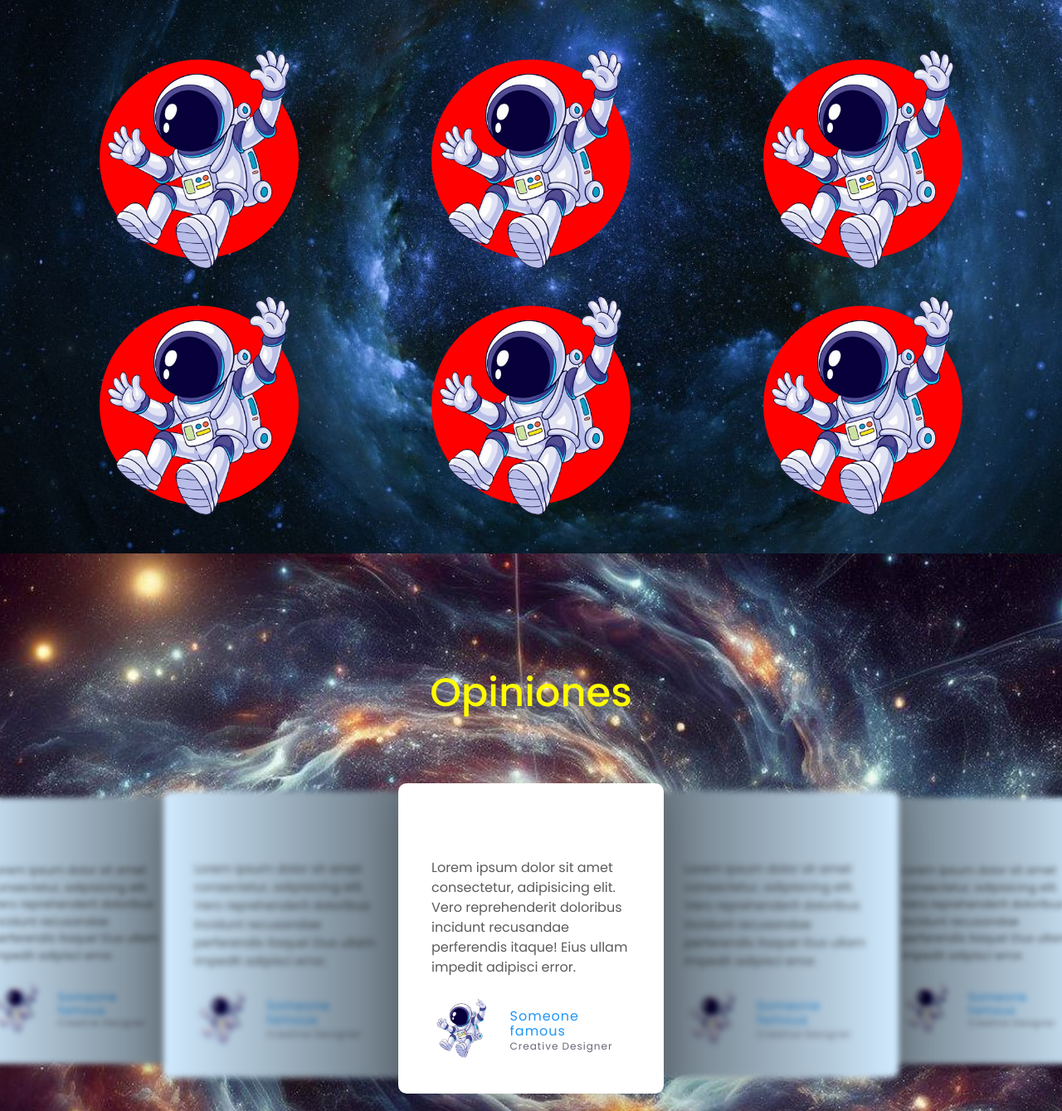
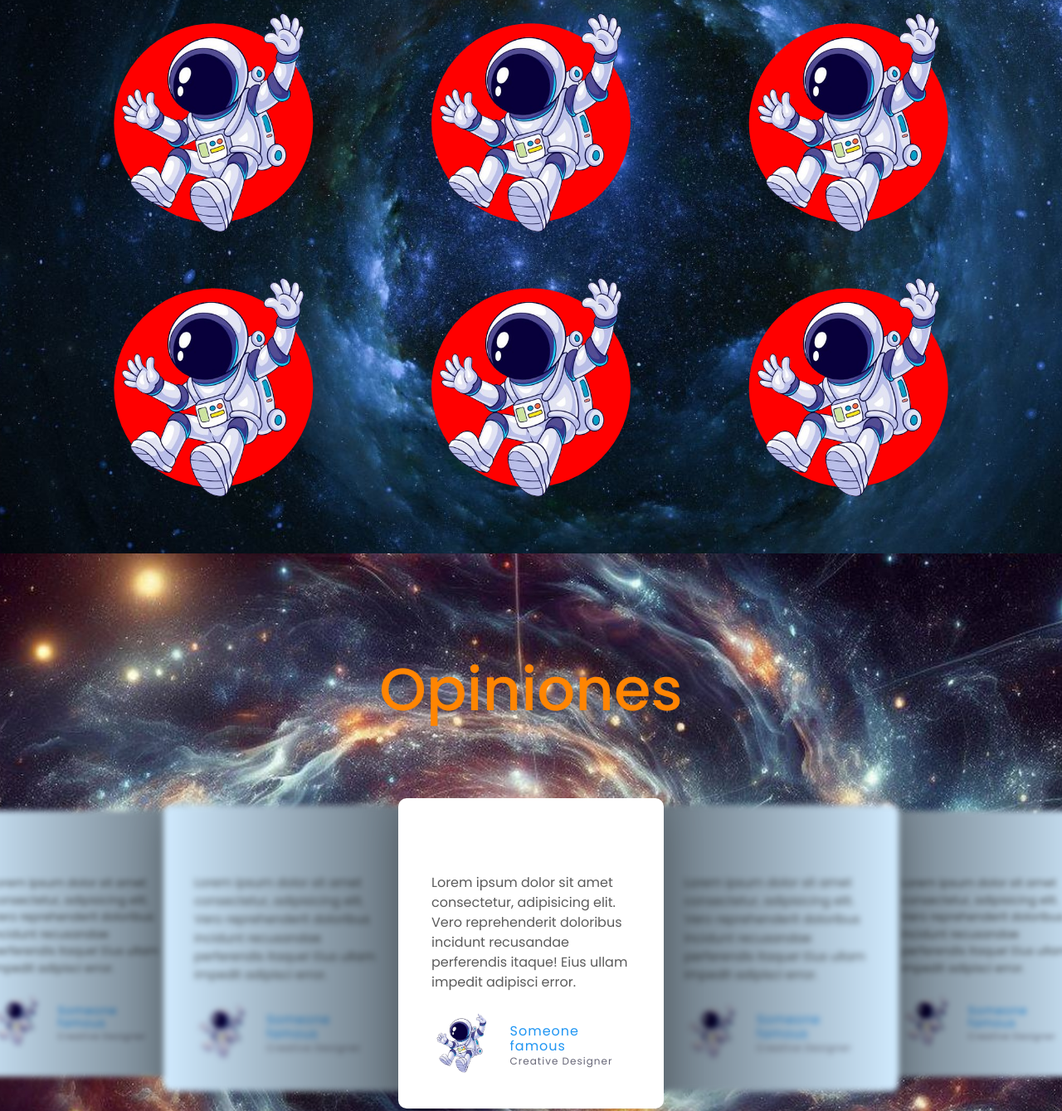
Before and after one commit to Arismendi01/teqle2, a plain HTML site: page index.html in a window 1280 px wide. Shown: the part 933-2272 px from the top of the page at 83% size. Drawn offline with nearby package versions, Linux system fonts and the light colour scheme.

Commit message:
Mejore la parte de servicios y mejore la parte de opiniones

```diff
--- a/index.html
+++ b/index.html
@@ -47,7 +47,8 @@
     <!--Efecto paralax las sec y el efecto de las cajas con la imagen-->
     <section class="sec1">
         <section class="servicios">
-            <h1> Nuestros servicios</h1>
+            <div class="content-area" id="servicios-section">
+                <h1 class="title">Nuestros Servicios</h1>
                 <div class="sec1 card">
                     <div class="circle"></div>
                     <div class="content">
@@ -102,18 +103,21 @@
                     </div>
                     <img class="imgsec1" src="./img/niñoteqle.png" alt="Niño teqle">
                 </div>
+            </div>
         </section>
-        <section class="contain"></section>
-    </section>
+
         <section class="sec2-opiniones">
             <div class="swiper-container">
-            <h2>Opiniones</h2>
+                <div class="content-area" id="opiniones-section">
+                    <h2 class="opiniones">Opiniones</h2>
+                </div>
                 <div class="swiper-wrapper">
                     <!-- Testimonio 1 -->
                     <div class="swiper-slide">
                         <div class="testimonialbox">
                             <div class="contentopiniones">
-                            <p>Lorem ipsum dolor sit amet consectetur, adipisicing elit. Vero reprehenderit doloribus
+                                <p>Lorem ipsum dolor sit amet consectetur, adipisicing elit. Vero reprehenderit
+                                    doloribus
                                     incidunt recusandae perferendis itaque! Eius ullam impedit adipisci error.</p>
                                 <div class="details">
                                     <div class="imgbox">
@@ -129,7 +133,8 @@
                     <div class="swiper-slide">
                         <div class="testimonialbox">
                             <div class="contentopiniones">
-                            <p>Lorem ipsum dolor sit amet consectetur, adipisicing elit. Vero reprehenderit doloribus
+                                <p>Lorem ipsum dolor sit amet consectetur, adipisicing elit. Vero reprehenderit
+                                    doloribus
                                     incidunt recusandae perferendis itaque! Eius ullam impedit adipisci error.</p>
                                 <div class="details">
                                     <div class="imgbox">
@@ -145,7 +150,8 @@
                     <div class="swiper-slide">
                         <div class="testimonialbox">
                             <div class="contentopiniones">
-                            <p>Lorem ipsum dolor sit amet consectetur, adipisicing elit. Vero reprehenderit doloribus
+                                <p>Lorem ipsum dolor sit amet consectetur, adipisicing elit. Vero reprehenderit
+                                    doloribus
                                     incidunt recusandae perferendis itaque! Eius ullam impedit adipisci error.</p>
                                 <div class="details">
                                     <div class="imgbox">
@@ -161,7 +167,8 @@
                     <div class="swiper-slide">
                         <div class="testimonialbox">
                             <div class="contentopiniones">
-                            <p>Lorem ipsum dolor sit amet consectetur, adipisicing elit. Vero reprehenderit doloribus
+                                <p>Lorem ipsum dolor sit amet consectetur, adipisicing elit. Vero reprehenderit
+                                    doloribus
                                     incidunt recusandae perferendis itaque! Eius ullam impedit adipisci error.</p>
                                 <div class="details">
                                     <div class="imgbox">
@@ -176,7 +183,8 @@
                     <div class="swiper-slide">
                         <div class="testimonialbox">
                             <div class="contentopiniones">
-                            <p>Lorem ipsum dolor sit amet consectetur, adipisicing elit. Vero reprehenderit doloribus
+                                <p>Lorem ipsum dolor sit amet consectetur, adipisicing elit. Vero reprehenderit
+                                    doloribus
                                     incidunt recusandae perferendis itaque! Eius ullam impedit adipisci error.</p>
                                 <div class="details">
                                     <div class="imgbox">
@@ -191,7 +199,8 @@
                     <div class="swiper-slide">
                         <div class="testimonialbox">
                             <div class="contentopiniones">
-                            <p>Lorem ipsum dolor sit amet consectetur, adipisicing elit. Vero reprehenderit doloribus
+                                <p>Lorem ipsum dolor sit amet consectetur, adipisicing elit. Vero reprehenderit
+                                    doloribus
                                     incidunt recusandae perferendis itaque! Eius ullam impedit adipisci error.</p>
                                 <div class="details">
                                     <div class="imgbox">
--- a/java.js
+++ b/java.js
@@ -44,3 +44,92 @@ var swiper = new Swiper('.swiper-container', {
 	},
 	speed: 800, // Ajusta la velocidad de transición según sea necesario
   });
+
+  //este es el titulo de las secciones
+  class ScrambleTheText {
+    constructor(getTheTitle, chars) {
+        this.getTheTitle = getTheTitle;
+        this.chars = chars;
+        this.update = this.update.bind(this);
+    }
+
+    setText(newText) {
+        var oldText = this.getTheTitle.innerText;
+        var length = Math.max(oldText.length, newText.length);
+        var promise = new Promise((resolve) => (this.resolve = resolve));
+
+        this.queue = [];
+        for (let i = 0; i < length; i++) {
+            var from = oldText[i] || "";
+            var to = newText[i] || "";
+            var start = Math.floor(Math.random() * 40);
+            var end = start + Math.floor(Math.random() * 40);
+            this.queue.push({
+                from,
+                to,
+                start,
+                end
+            });
+        }
+        cancelAnimationFrame(this.frameRequest);
+        this.frame = 0;
+        this.update();
+        return promise;
+    }
+
+    update() {
+        let output = "";
+        let complete = 0;
+        for (let i = 0, n = this.queue.length; i < n; i++) {
+            let { from, to, start, end, char } = this.queue[i];
+            if (this.frame >= end) {
+                complete++;
+                output += to;
+            } else if (this.frame >= start) {
+                if (!char || Math.random() < 0.28) {
+                    char = this.randomCharacter();
+                    this.queue[i].char = char;
+                }
+                output += `<span class="dummy">${char}</span>`;
+            } else {
+                output += from;
+            }
+        }
+        this.getTheTitle.innerHTML = output;
+        if (complete === this.queue.length) {
+            this.resolve();
+        } else {
+            this.frameRequest = requestAnimationFrame(this.update);
+            this.frame++;
+        }
+    }
+
+    randomCharacter() {
+        return this.chars[Math.floor(Math.random() * this.chars.length)];
+    }
+}
+
+// The Titles
+let serviciosTitle = "Nuestros Servicios";
+let opinionesTitle = "Opiniones";
+
+let getServiciosTitle = document.getElementById("servicios-section").querySelector(".title");
+let getOpinionesTitle = document.getElementById("opiniones-section").querySelector(".opiniones");
+
+let ServiciosTitleEffect = new ScrambleTheText(getServiciosTitle, serviciosTitle);
+let OpinionesTitleEffect = new ScrambleTheText(getOpinionesTitle, opinionesTitle);
+
+let nextServiciosTitle = () => {
+    ServiciosTitleEffect.setText(serviciosTitle).then(() => {
+        setTimeout(nextServiciosTitle, 1500);
+    });
+};
+
+let nextOpinionesTitle = () => {
+    OpinionesTitleEffect.setText(opinionesTitle).then(() => {
+        setTimeout(nextOpinionesTitle, 1500);
+    });
+};
+
+nextServiciosTitle();
+nextOpinionesTitle();
--- a/style.css
+++ b/style.css
@@ -299,6 +299,32 @@ section {
 }
 
 /*Esta es la primera seccion donde van las categorias*/
+.content-area {
+    display: flex;
+    align-items: center;
+    justify-content: center;
+    height: 100%;
+    width: 100%;
+    margin: -10px auto 80px;
+    display: flex;
+    justify-content: space-around;
+    flex-wrap: wrap;
+    color: #ff8502;
+}
+
+.content-area .opiniones .title {
+    display: flex;
+    font-size: 3rem;
+    color: var(--white);
+    transition: all .6s;
+    margin-bottom: 10px;
+    width: 100%;
+    max-width: 1200px;
+    margin: 80px auto;
+    text-align: center;
+}
+
+/*
 .servicios {
     width: 100%;
     height: 100vh;
@@ -307,17 +333,61 @@ section {
     justify-content: space-around;
     flex-wrap: wrap;
     max-width: 1200px;
-    /* Ajusta según el ancho máximo deseado */
+    /* Ajusta según el ancho máximo deseado
 }
 
 .servicios h1 {
-    /*este es para modificar el h1*/
+    /*este es para modificar el h1
     color: #fffb00;
     font-size: 2em;
     margin-bottom: 20px;
     width: 100%;
     max-width: 1200px;
     margin: 70px auto;
+    /* Ajusta el margen superior e inferior según sea necesario
+    text-align: center;
+}
+*/
+
+.concept-seven {
+    background: url(https://meowlivia.s3.us-east-2.amazonaws.com/codepen/background/fries.jpg) top center / cover;
+    display: flex;
+    justify-content: center;
+    align-items: center;
+
+    h1 {
+        letter-spacing: 35px;
+        position: relative;
+
+        &:before {
+            content: "fries";
+            position: absolute;
+            margin: auto;
+            left: 0;
+            right: 0;
+            max-width: 400px;
+            color: transparent;
+            letter-spacing: 10px;
+            text-shadow: none;
+        }
+    }
+
+    &:hover h1:before {
+        transition: 0.6s ease;
+        color: rgba(255, 255, 255, 0.8);
+        animation: jump-out 0.6s ease forwards;
+    }
+}
+
+/* Estilo para el h1 dentro de .content-area */
+.content-area h1.title {
+    font-size: 3rem;
+    color: var(--white);
+    transition: all .6s;
+    margin-bottom: 10px;
+    width: 100%;
+    max-width: 1200px;
+    margin: 35px auto;
     /* Ajusta el margen superior e inferior según sea necesario */
     text-align: center;
 }
@@ -328,6 +398,7 @@ section {
     justify-content: space-around;
 }
 
+/* Estilo para las sec1.card */
 .sec1.card {
     position: relative;
     border-radius: 20px;
@@ -346,11 +417,9 @@ section {
 
 .sec1.card .circle {
     position: absolute;
-    top: 0;
-    left: 0;
-    width: 100%;
-    height: 100%;
-    border-radius: 20px;
+    width: 120%;
+    height: 120%;
+    border-radius: 40px;
     background: red;
     clip-path: circle(120px at center);
     transition: .5s;
@@ -359,6 +428,8 @@ section {
 .sec1.card:hover .circle {
     background: blue;
     clip-path: circle(400px at center);
+    width: 105%;
+    height: 105%;
 }
 
 .sec1.card .imgsec1 {
@@ -372,8 +443,8 @@ section {
 }
 
 .sec1.card:hover .imgsec1 {
-    left: 80%;
-    /* Ajusta el valor según sea necesario */
+    left: 70%;
+    /* este es para donde agarra la imagen */
     height: 300px;
     /* Mantenemos el ajuste de altura para que la imagen se expanda */
 }
@@ -404,14 +475,15 @@ section {
     text-transform: uppercase;
     font-size: 1.5em;
     line-height: 1em;
-    margin-bottom: 20px;
+    margin-bottom: 0px;
     transition: .5s;
+    padding: 15px;
     /* Agregamos transición para el hover */
 }
 
 .sec1.card .content p {
     color: white;
-    margin-bottom: 15px;
+    margin-bottom: 5px;
     align-self: flex-start;
     /* Alinea el párrafo a la izquierda */
     transition: .5s;
@@ -426,7 +498,7 @@ section {
 .sec1.card .content a {
     position: relative;
     color: white;
-    padding: 8px 12px;
+    padding: 4px 6px;
     border-radius: 8px;
     background-color: #ffa502;
     margin-top: auto;
@@ -459,13 +531,32 @@ section {
     overflow: hidden;
 }
 
-.sec2-opiniones h2 {
-    color: #fffb00;
+.content-area .opiniones h2 {
     font-size: 3em;
     width: 100%;
     margin: -10px auto 80px;
     /* Ajusto el margen superior e inferior y centro horizontalmente con 'auto' */
     text-align: center;
+}
+
+/*Este es el efecto de las letras que se mueven*/
+.content-area {
+    display: flex;
+    align-items: center;
+    justify-content: center;
+    height: 100%;
+    width: 100%;
+    margin: -10px auto 80px;
+
+    h2 {
+        font-size: 4.5rem;
+        color: var(--white);
+        transition: all .6s;
+
+        &:hover {
+            color: var(--darkblue);
+        }
+    }
 }
 
 .sec2-opiniones .swiper-container {
```
Lines whose indentation alone changed are shown as unchanged.
